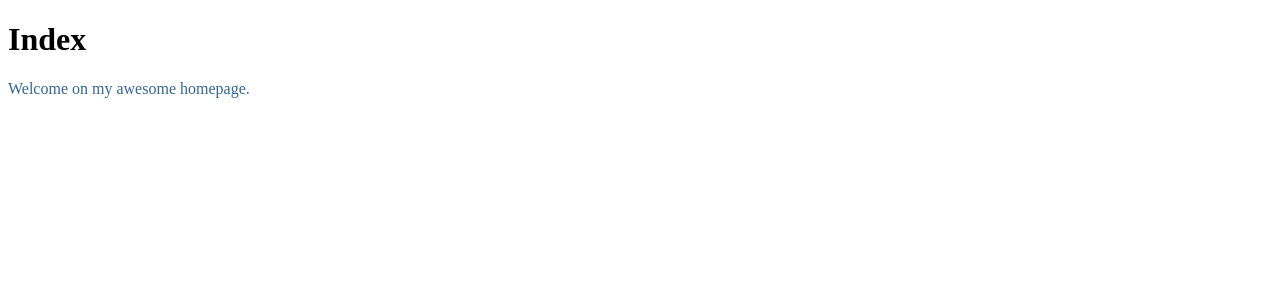
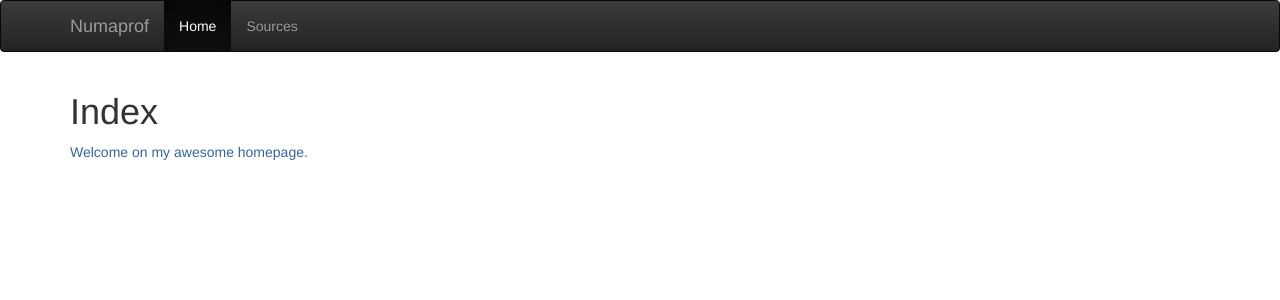
Before and after one commit to memtt/numaprof, a Flask app: page / in a window 1280 px wide. Shown: the top 300 px of the page. Run offline with Flask 2, Linux system fonts and the light colour scheme; some libraries are stand-ins or nearby versions.

Commit message:
[webview] Some progress

```diff
--- a/webview/bower.json
+++ b/webview/bower.json
@@ -16,6 +16,7 @@
     "tests"
   ],
   "dependencies": {
-    "jquery": "^3.2.1"
+    "jquery": "^3.2.1",
+    "bootstrap": "^3.3.7"
   }
 }
--- a/webview/server.py
+++ b/webview/server.py
@@ -22,8 +22,16 @@ profile = ProfileHandler(os.environ["NUMAPROF_FILE"])
 @app.route('/')
 @app.route('/index.html')
 def root():
-    return render_template('index.html', file=profile.getFileName())
+    return render_template('index.html', file=profile.getFileName(), page = "home")
 
 @app.route('/static/<path:path>')
 def serveStaticFiles(path):
     return send_from_directory('./static', path)
+
+@app.route('/static/jquery/<path:path>')
+def jqueryFiles(path):
+    return send_from_directory('./bower_components/jquery/dist/', path)
+
+@app.route('/static/bootstrap/<path:path>')
+def bootsrapFiles(path):
+    return send_from_directory('./bower_components/bootstrap/dist/', path)
--- a/webview/static/styles/style.css
+++ /dev/null
@@ -1 +0,0 @@
-.important { color: #336699; }
--- a/webview/templates/layout.html
+++ b/webview/templates/layout.html
@@ -1,14 +1,42 @@
 <!doctype html>
 <html>
 	<head>
-		<link rel="stylesheet" href="{{ url_for('static', filename='style.css') }}">
 		<title>Numaprof - {{file}} - {% block title %}{% endblock %}</title>
+		<!-- jquery -->
+		<script language="text/javascript" src="/static/jquery/jquery.min.js"></script>
+		<!-- bootstrap -->
+		<link rel="stylesheet" type="text/css" href="/static/bootstrap/css/bootstrap.min.css">
+		<link rel="stylesheet" type="text/css" href="/static/bootstrap/css/bootstrap-theme.min.css">
+		<script language="text/javascript" src="/static/bootstrap/js/bootstrap.min.js"></script>
+		<!-- Default style -->
+		<link rel="stylesheet" type="text/css" href="/static/styles/style.css">
 		{% block import %}
 		{% endblock %}
 	</head>
 	<body>
-		<div id="header"></div>
-		<div id="content">{% block content %}{% endblock %}</div>
-		<div id="footer"></div>
+		<!-- Fixed navbar -->
+		<nav class="navbar navbar-inverse">
+			<div class="container">
+				<div class="navbar-header">
+					<button type="button" class="navbar-toggle collapsed" data-toggle="collapse" data-target="#navbar" aria-expanded="false" aria-controls="navbar">
+						<span class="sr-only">Toggle navigation</span>
+						<span class="icon-bar"></span>
+						<span class="icon-bar"></span>
+						<span class="icon-bar"></span>
+					</button>
+				<a class="navbar-brand" href="#">Numaprof</a>
+				</div>
+				<div id="navbar" class="navbar-collapse collapse">
+				<ul class="nav navbar-nav">
+					<li {% if page == "home" %} class="active"{% endif %}><a href="#">Home</a></li>
+					<li {% if page == "sources" %} class="active"{% endif %}><a href="#">Sources</a></li>
+				</ul>
+				</div><!--/.nav-collapse -->
+			</div>
+		</nav>
+
+		<div class="container" role="main">
+			{% block content %}{% endblock %}
+		</div>
 	</body>
 </html>
```
Also changed, not shown: webview/static/css/style.css (added).
